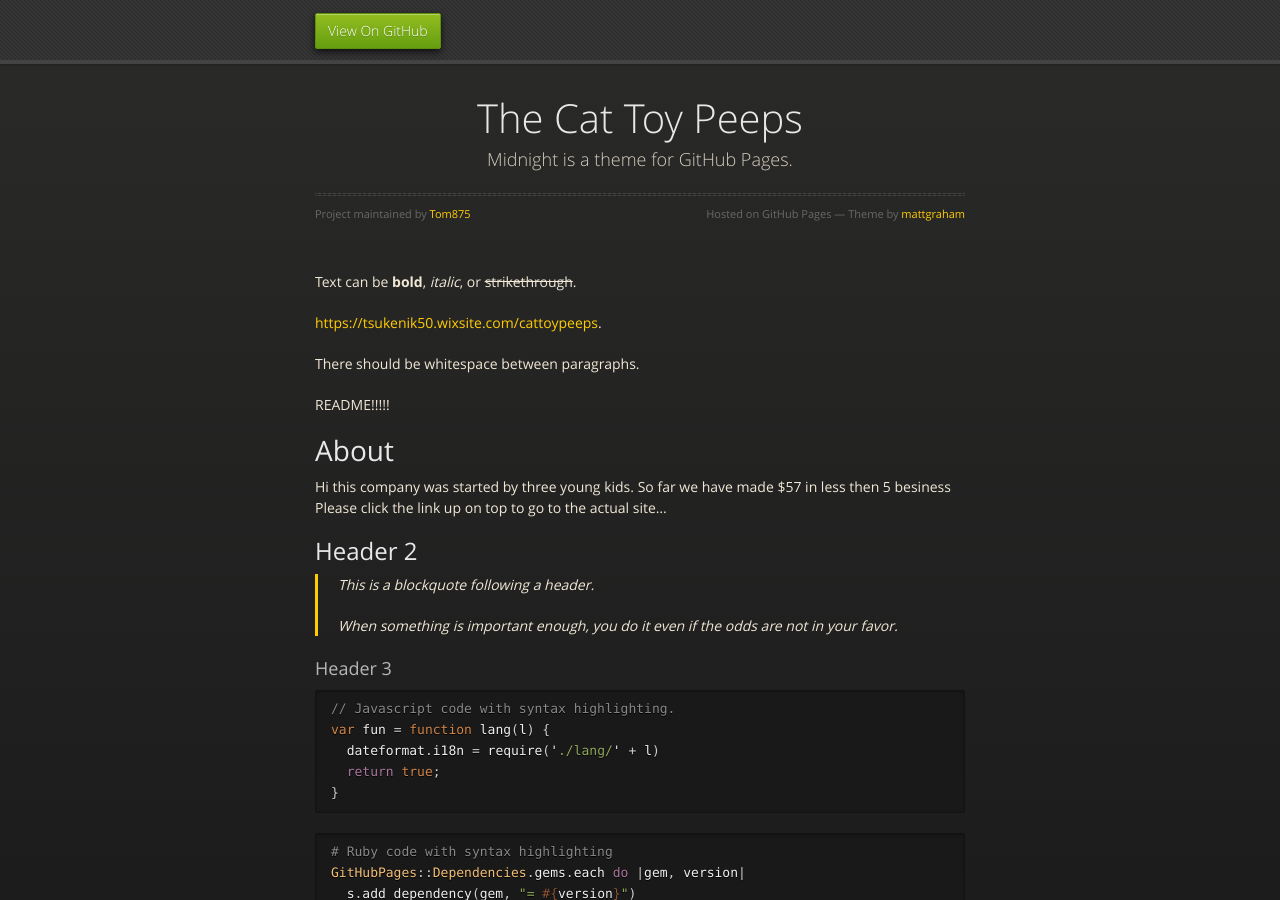
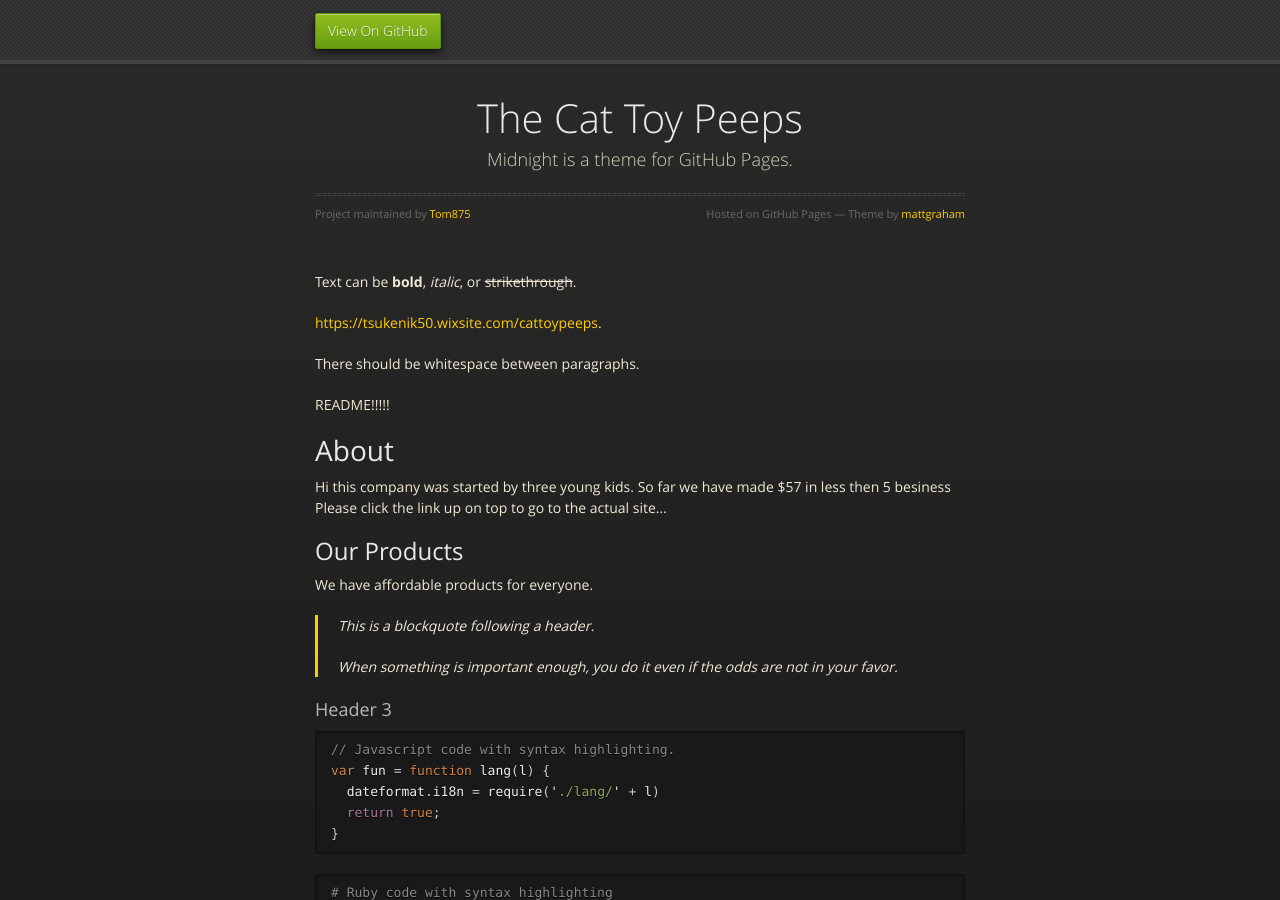
Before and after one commit to Tom875/Tom875.github.io, a Jekyll site: the page built from index.md, in a window 1280 px wide and 900 px high. Built offline with Jekyll 4.4.1, drawn with Linux system fonts in a browser that asks for light colours.

Commit message:
Update index.md

```diff
--- a/index.md
+++ b/index.md
@@ -12,7 +12,8 @@ README!!!!!
 # About
 Hi this company was started by three young kids. So far we have made $57 in less then 5 besiness
 Please click the link up on top to go to the actual site...
-## Header 2
+## Our Products
+We have affordable products for everyone.
 
 > This is a blockquote following a header.
 >
```
